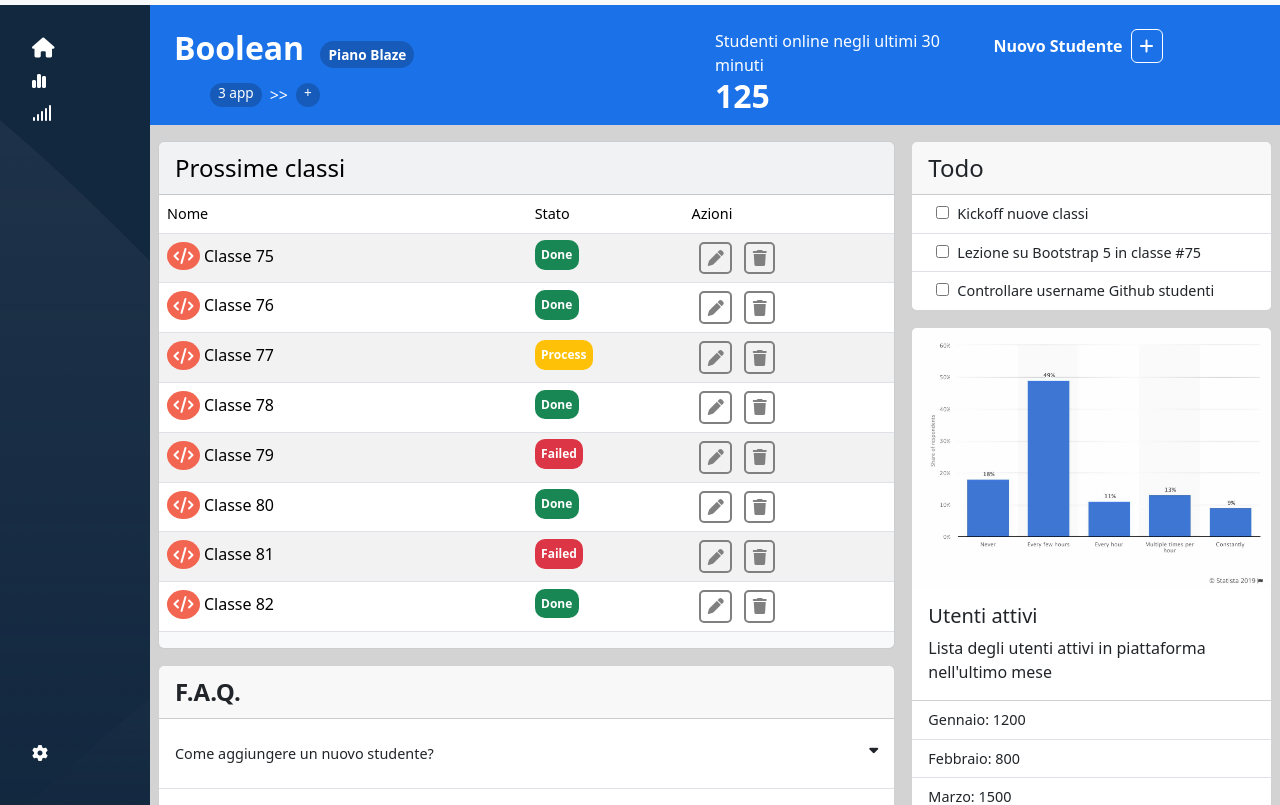
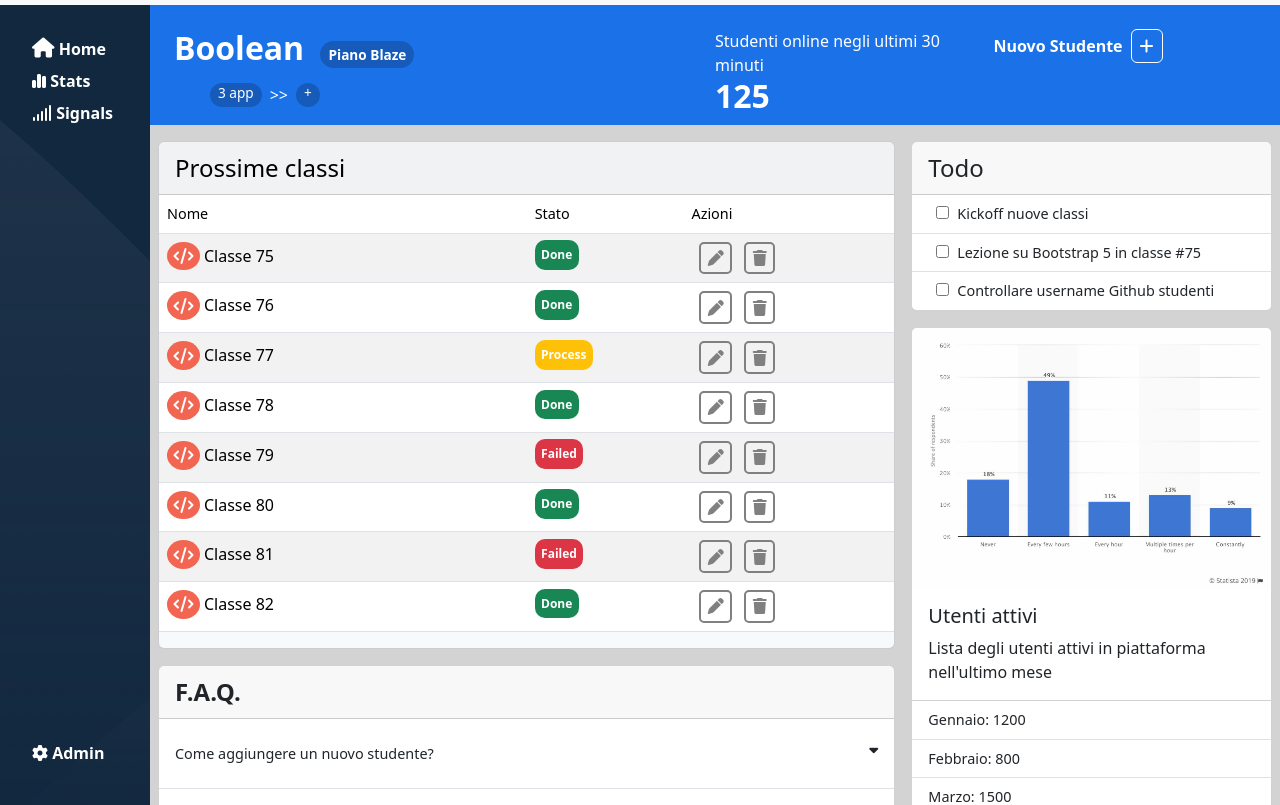
Before and after one commit to SimonaCartolina/html-css-bootstrap-dashboard, a plain HTML site: page index.html in a window 1280 px wide. Shown: the part 81-886 px from the top of the page. Drawn offline with nearby package versions, Linux system fonts and the light colour scheme.

Commit message:
added spans block ( on the aside bar) once we are on lg version

```diff
--- a/index.css
+++ b/index.css
@@ -12,10 +12,6 @@ aside{
     height:100vh;
     background-image: url(../html-css-bootstrap-dashboard/img/sidebar-bg.png);
     background-color: #12283F;
-}
-.fa-magnifying-glass{
-    align-items: center;
-    padding:0.25rem;
 }
 
 main{
@@ -68,6 +64,11 @@ th{
     border:1px solid white;
 }
 
+.fa-magnifying-glass{
+    align-items: center;
+    padding:0.25rem;
+}
+
 .fa-code{
     background-color: #F26551;
     border-radius:50%;
@@ -113,8 +114,8 @@ th{
         background-color: lightgray;
         overflow:auto;
     }
+}
 
-}
 /*for desktop*/
 
 @media screen and (min-width:992px){
--- a/index.html
+++ b/index.html
@@ -68,20 +68,24 @@
                     <ul>
                         <li class="my-2">
                             <i class="fa-solid fa-house fs-5" style="color: #ffffff;"></i>
+                            <span class="text-white fw-semibold d-sm-none d-md-none d-lg-inline-block">Home</span>
                         </li>
 
                         <li class="my-2">
                             <i class="fa-solid fa-chart-simple" style="color: #ffffff;"></i>
+                            <span class="text-white fw-semibold d-sm-none d-md-none d-lg-inline-block">Stats</span>
                         </li>
 
                         <li class="my-2">
                             <i class="fa-solid fa-signal" style="color: #ffffff;"></i>
+                            <span class="text-white fw-semibold d-sm-none d-md-none d-lg-inline-block">Signals</span>
                         </li>
                     </ul>
 
                     <ul>
                         <li>
                             <i class="fa-sharp fa-solid fa-gear" style="color: #ffffff;"></i>
+                            <span class="text-white fw-semibold d-sm-none d-md-none d-lg-inline-block">Admin</span>
                         </li>
                     </ul>
 
```
